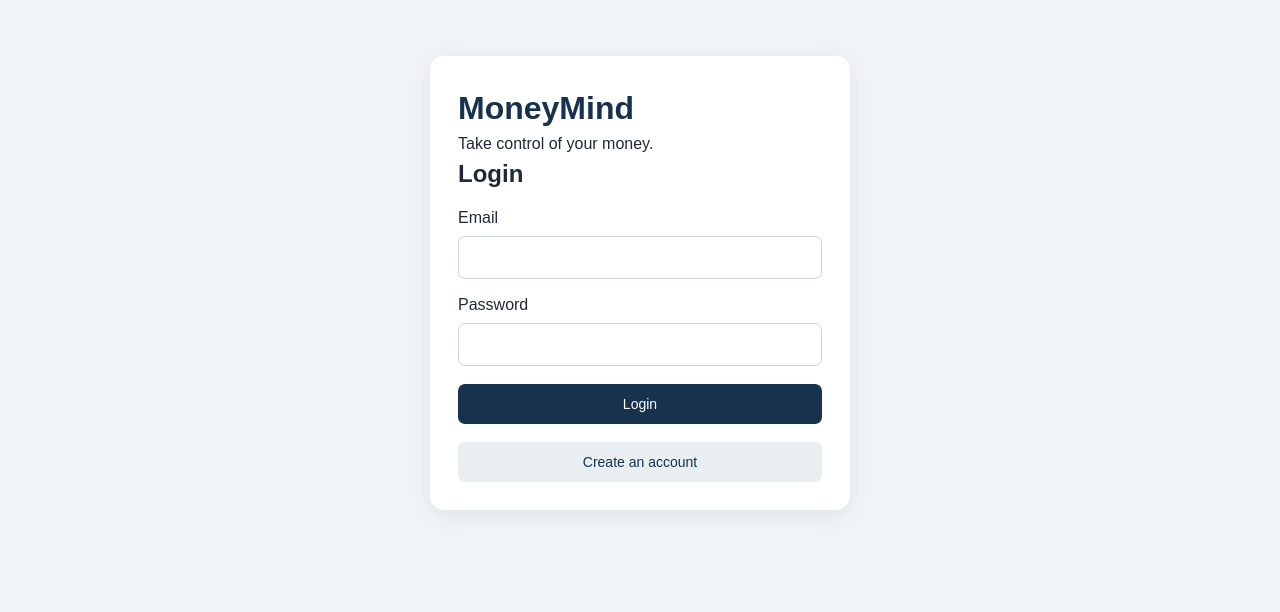
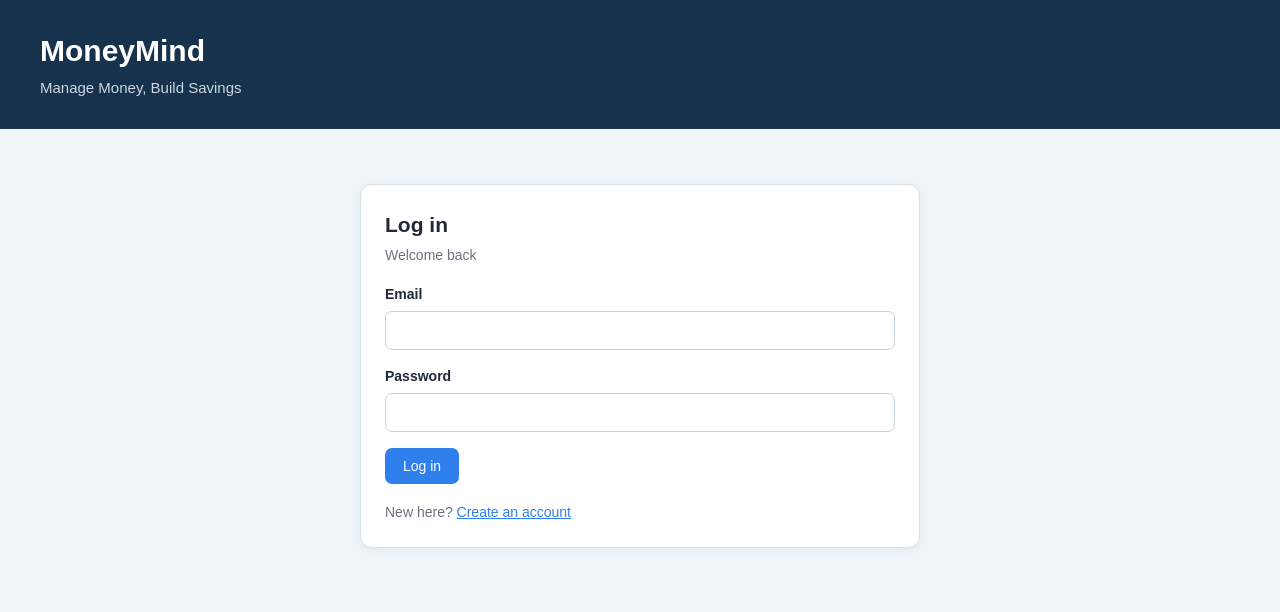
Before and after one commit to harshini-halai/MoneyMind, a FastAPI app: page /login in a window 1280 px wide. Shown: the top 612 px of the page. Run offline with FastAPI, Linux system fonts and the light colour scheme.

Commit message:
feat: add login page

```diff
--- a/frontend/templates/login.html
+++ b/frontend/templates/login.html
@@ -1,157 +1,51 @@
 <!doctype html>
 <html lang="en">
   <head>
-    <script src="/frontend/js/auth.js" defer></script>
     <meta charset="UTF-8" />
-    <meta name="viewport" content="width=device-width, initial-scale=1" />
-    <title>MoneyMind | Login</title>
+    <meta name="viewport" content="width=device-width, initial-scale=1.0" />
+
+    <title>Log in - MoneyMind</title>
+
     <link rel="stylesheet" href="/frontend/style.css" />
+  </head>
 
-    <style>
-      body {
-        font-family: Arial, sans-serif;
-        background: #f2f5f8;
-        margin: 0;
-      }
-      .auth-card {
-        max-width: 420px;
-        margin: 7vh auto;
-        padding: 28px;
-        background: white;
-        border-radius: 14px;
-        box-shadow: 0 5px 24px #17324d18;
-      }
-      .auth-card h1 {
-        color: #17324d;
-        margin-top: 0;
-      }
-      .auth-card label {
-        display: block;
-        margin-top: 14px;
-      }
-      .auth-card input {
-        box-sizing: border-box;
-        width: 100%;
-        padding: 12px;
-        margin-top: 6px;
-        border: 1px solid #ccd5df;
-        border-radius: 7px;
-      }
-      .auth-card button {
-        width: 100%;
-        padding: 12px;
-        margin-top: 18px;
-        border: 0;
-        border-radius: 7px;
-        background: #17324d;
-        color: white;
-        cursor: pointer;
-      }
-      #auth-message {
-        white-space: pre-wrap;
-      }
-      .switch {
-        background: #e9eef3 !important;
-        color: #17324d !important;
-      }
-    </style>
-  </head>
-  <body>
-    <main class="auth-card">
-      <h1>MoneyMind</h1>
-      <p>Take control of your money.</p>
-      <h2 id="auth-heading">Login</h2>
-      <form id="auth-form">
-        <div id="name-field" hidden>
-          <label for="auth-name">Name</label>
-          <input id="auth-name" autocomplete="name" />
+  <body data-auth="guest" class="auth-page">
+    <header class="header">
+      <div class="header-content">
+        <h1>MoneyMind</h1>
+        <p>Manage Money, Build Savings</p>
+      </div>
+    </header>
+
+    <main class="dashboard">
+      <section class="form-card auth-card">
+        <div class="section-heading">
+          <h2>Log in</h2>
+          <p>Welcome back</p>
         </div>
-        <label for="auth-email">Email</label>
-        <input id="auth-email" type="email" autocomplete="email" required />
-        <label for="auth-password">Password</label>
-        <input
-          id="auth-password"
-          type="password"
-          autocomplete="current-password"
-          required
-          minlength="8"
-        />
-        <button id="auth-submit" type="submit">Login</button>
-      </form>
-      <button id="auth-switch" class="switch" type="button">
-        Create an account
-      </button>
-      <p id="auth-message" role="status"></p>
+
+        <form id="login-form">
+          <div class="form-field">
+            <label for="login-email">Email</label>
+            <input type="email" id="login-email" autocomplete="email" maxlength="255" required />
+          </div>
+
+          <div class="form-field">
+            <label for="login-password">Password</label>
+            <input type="password" id="login-password" autocomplete="current-password" maxlength="128" required />
+          </div>
+
+          <div class="form-actions">
+            <button type="submit" class="primary-button">Log in</button>
+          </div>
+        </form>
+
+        <p id="auth-message" class="message" hidden></p>
+        <p class="auth-alt">New here? <a href="/register">Create an account</a></p>
+      </section>
     </main>
-    <script>
-      (() => {
-        let registering = false;
-        const form = document.getElementById("auth-form");
-        const message = document.getElementById("auth-message");
-        const nameField = document.getElementById("name-field");
-        const password = document.getElementById("auth-password");
 
-        document.getElementById("auth-switch").addEventListener("click", () => {
-          registering = !registering;
-          nameField.hidden = !registering;
-          document.getElementById("auth-heading").textContent = registering
-            ? "Create account"
-            : "Login";
-          document.getElementById("auth-submit").textContent = registering
-            ? "Register"
-            : "Login";
-          document.getElementById("auth-switch").textContent = registering
-            ? "Back to login"
-            : "Create an account";
-          password.autocomplete = registering
-            ? "new-password"
-            : "current-password";
-          message.textContent = "";
-        });
-
-        form.addEventListener("submit", async (event) => {
-          event.preventDefault();
-          message.textContent = "Please wait...";
-          const email = document.getElementById("auth-email").value.trim();
-          const pass = password.value;
-          const name = document.getElementById("auth-name").value.trim();
-
-          try {
-            const body = { email, password: pass };
-            if (registering) body.name = name || email.split("@")[0];
-
-            let response = await fetch(registering ? "/register" : "/login", {
-              method: "POST",
-              headers: { "Content-Type": "application/json" },
-              body: JSON.stringify(body),
-            });
-            let data = await response.json().catch(() => ({}));
-
-            if (!response.ok) throw new Error(data.detail || "Request failed");
-
-            if (registering) {
-              response = await fetch("/login", {
-                method: "POST",
-                headers: { "Content-Type": "application/json" },
-                body: JSON.stringify({ email, password: pass }),
-              });
-              data = await response.json().catch(() => ({}));
-              if (!response.ok)
-                throw new Error(
-                  data.detail || "Registration succeeded, but login failed",
-                );
-            }
-
-            if (!data.access_token)
-              throw new Error("Login response did not include an access token");
-
-            localStorage.setItem("access_token", data.access_token);
-            window.location.replace("/");
-          } catch (error) {
-            message.textContent = error.message || "Something went wrong.";
-          }
-        });
-      })();
-    </script>
+    <script src="/frontend/js/api.js"></script>
+    <script src="/frontend/js/auth.js"></script>
   </body>
 </html>
```
